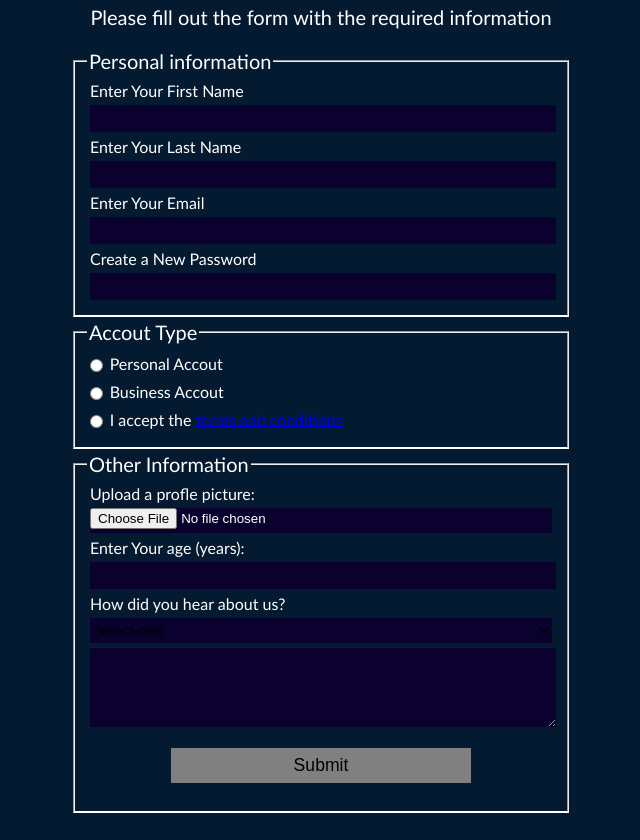
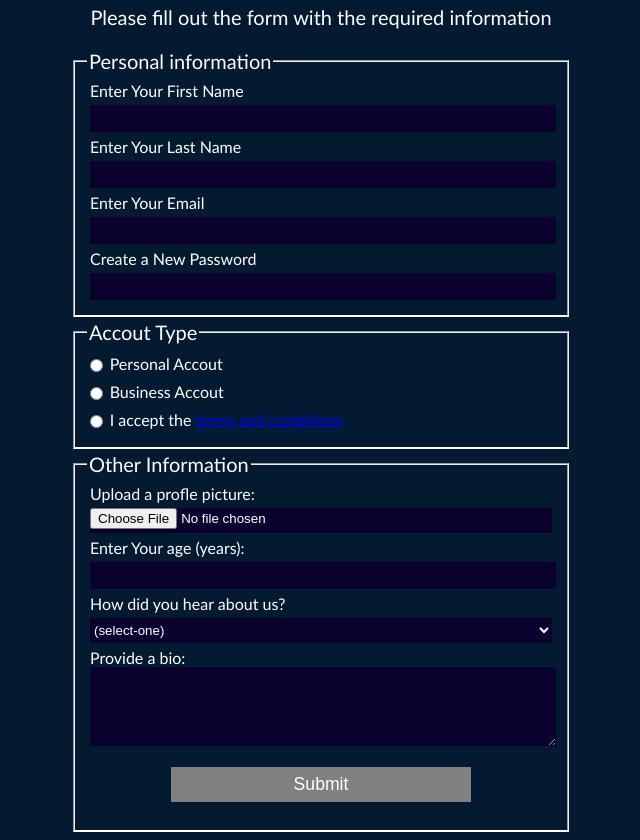
Before and after one commit to bsf2000650/4-Registration_Form_FCC_Project_4, a plain HTML site: page index.html in a window 1280 px wide. Shown: the part 97-937 px from the top of the page, without its empty margins (319-959 px from the left). Drawn offline with Linux system fonts and the light colour scheme.

Commit message:
Changed color of referral field from black to white so that it would be visible. Added heading -> Provide a bio: for the textarea.

```diff
--- a/index.html
+++ b/index.html
@@ -64,7 +64,7 @@
                         </select>
                     </label>
 
-                    <label for="bio">
+                    <label for="bio"> Provide a bio:
                         <textarea name="bio" id="bio" cols="30" rows="5"></textarea>
                     </label>
 
--- a/styles.css
+++ b/styles.css
@@ -32,6 +32,7 @@ input, select{
     border: none;
     height: 25px;
     margin: 5px 0px;
+    color: white;
 }
 textarea{
     width: 100%;
```
